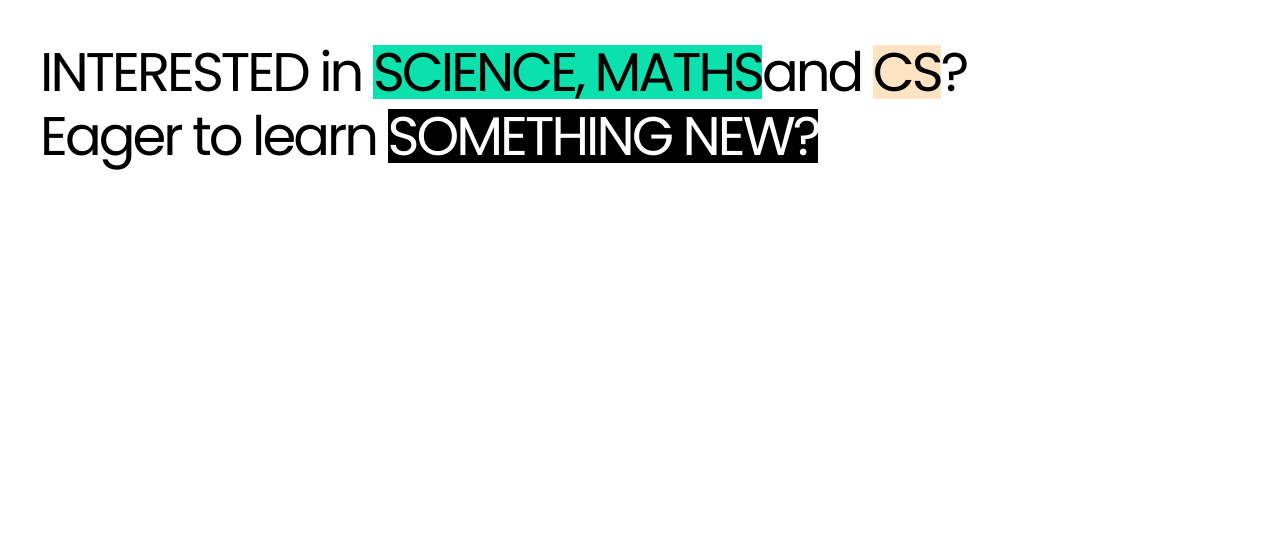
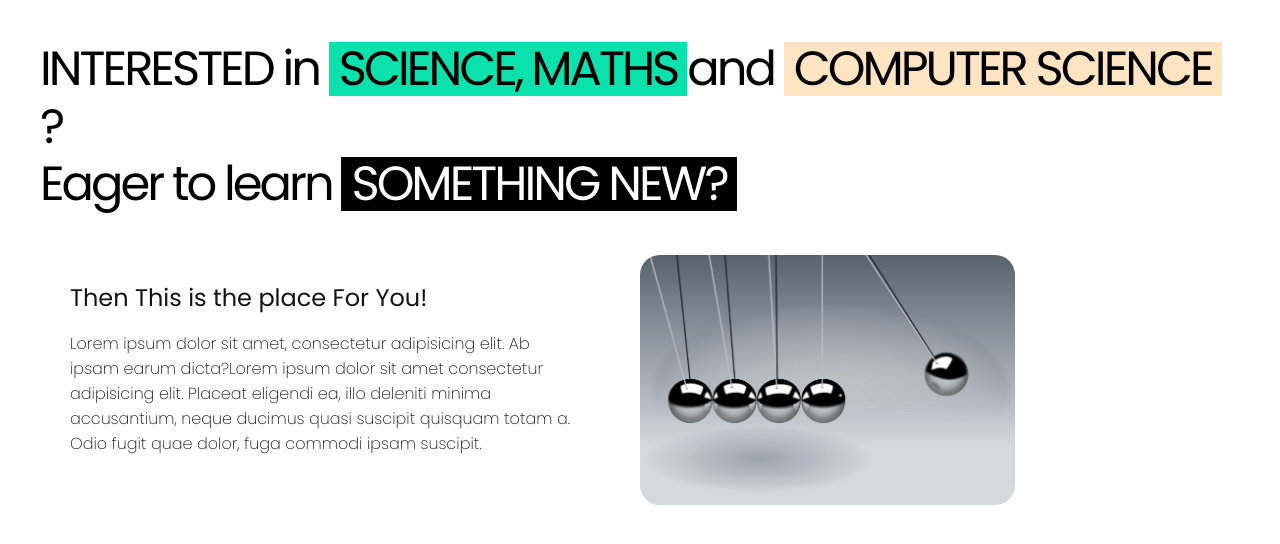
Before and after one commit to Subha-Py-c/science-today-016, a plain HTML site: page index.html in a window 1280 px wide. Drawn offline with nearby package versions, Linux system fonts and the light colour scheme.

Commit message:
hero section development

```diff
--- a/css/components/hero.css
+++ b/css/components/hero.css
@@ -9,25 +9,33 @@
         height: 100%;
         width: 100%;
         padding: 40px;
-        font-size: 3.4rem;
+        font-size: 3rem;
         font-weight: 450;
         letter-spacing: -3px;
-        line-height: 4rem;
+        line-height: 3.6rem;
 
         @media (width < 500px) {
-            font-size: 2rem;
-            line-height: 2.25rem;
+            --f-size: 2rem;
+            font-size: var(--f-size);
+            line-height: calc(var(--f-size) + 0.25rem);
+            letter-spacing: -2px;
             padding: 15px;
+            text-align: center;
         }
 
         & .sp{
             display: inline-flex;
+            box-sizing: content-box;
+            padding-left: 10px;
+            padding-right: 10px;
             align-items: center;
             justify-content: center;
             height: 3.4rem;
 
             @media (width < 500px) {
                 height: 2rem;
+                padding-left: 5px;
+                padding-right: 5px;
             }
         }
 
@@ -45,3 +53,46 @@
         }
     }
 }
+
+
+.hero-img-container{
+    --img-container-padding: 15px;
+    position: relative;
+    height: 35dvh;
+    padding: var(--img-container-padding);
+    display: flex;
+    justify-content: flex-end;
+
+    & .hero-img{
+        position: relative;
+        height: 100%;
+        width: 50%;
+
+        & img{
+            width: 100%;
+            height: 100%;
+            object-fit: cover;
+            object-position: center;
+            border-radius: 20px;
+
+            @media (width > 768px) {
+                width: 60%;
+            }
+        }
+    }
+
+    & .hero-img-text{
+        position: absolute;
+        top: calc(var(--img-container-padding) + 25px);
+        left: calc(var(--img-container-padding) + 55px);
+        width: 40%;
+
+        & h2{
+            font-weight: 450;
+            margin-bottom: 1rem;
+        }
+        & p{
+            font-weight: 300;
+        }
+    }
+}
--- a/index.html
+++ b/index.html
@@ -9,16 +9,32 @@
 
     <link rel="stylesheet" href="css/utils.css">
     <script defer src="script.js"></script>
+
+    <script src="https://cdnjs.cloudflare.com/ajax/libs/aos/2.3.4/aos.js"></script>
+    <link rel="stylesheet" href="https://cdnjs.cloudflare.com/ajax/libs/aos/2.3.4/aos.css">
 </head>
 <body>
     <!-- hero section -->
     <section class="s1">
         <div class="header flexed">
             <h1 class="">
-                INTERESTED in <span class="sp1 sp">SCIENCE, MATHS</span>and <span class="sp2 sp">CS</span>?
+                INTERESTED in <span class="sp1 sp">SCIENCE, MATHS</span>and <span class="sp2 sp">COMPUTER SCIENCE</span>?
                 <br>Eager to learn <span class="sp3 sp">SOMETHING NEW?</span>
             </h1>
         </div>
+        <div class="hero-img-container">
+            <div class="hero-img">
+                <img src="images/hero1.jpg" class="" alt="hero image">
+            </div>
+            <div class="hero-img-text">
+                <h2>Then This is the place For You!</h2>
+                <p>Lorem ipsum dolor sit amet, consectetur adipisicing elit. Ab ipsam earum dicta?Lorem ipsum dolor sit amet consectetur adipisicing elit. Placeat eligendi ea, illo deleniti minima accusantium, neque ducimus quasi suscipit quisquam totam a. Odio fugit quae dolor, fuga commodi ipsam suscipit.</p>
+            </div>
+        </div>
     </section>
+
+    <script>
+        AOS.init();
+    </script>
 </body>
 </html>
```
Also changed, not shown: images/hero1.jpg (added), 1 other file.
